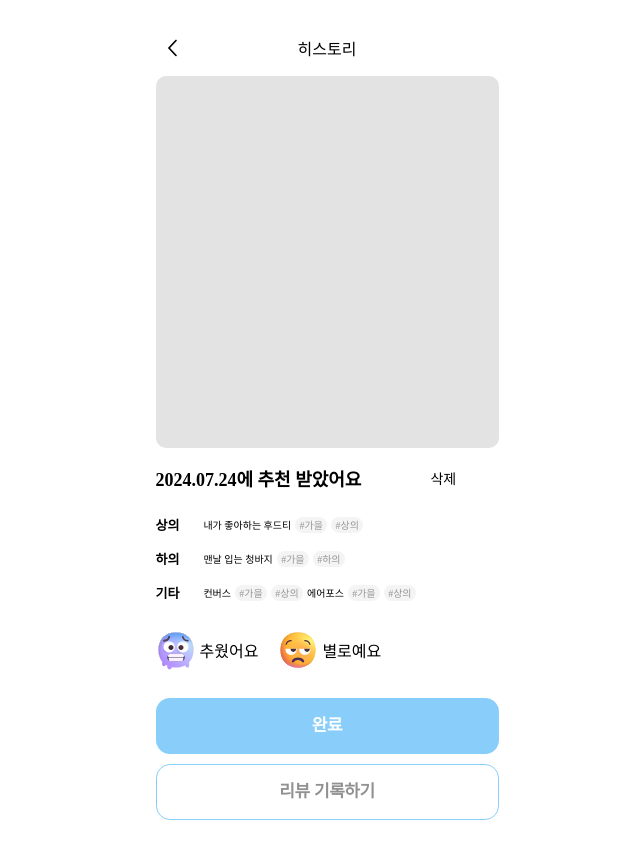
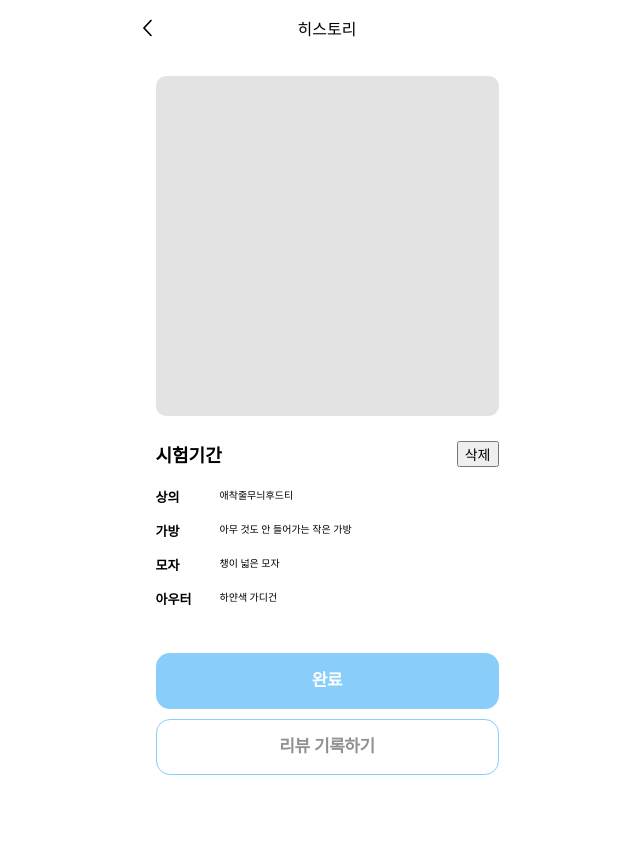
Before and after one commit to git-hubsalt/omoib-frontend, a React (Create React App) app: page /history in a window 1280 px wide. Shown: the whole page, without its empty margins (313-953 px from the left). After the commit the page ends 800 px from the top, so only its background shows below. Built offline with nearby package versions, Linux system fonts and the light colour scheme; a web font is replaced by a local one.

Commit message:
feat: 쿼리파라미터 및 결과창 레이아웃 수정

```diff
--- a/src/App.tsx
+++ b/src/App.tsx
@@ -1,37 +1,15 @@
 import React, {useState} from 'react';
-import styled from 'styled-components';
 import { GlobalStyles } from './styles/GlobalStyles';
 import { BrowserRouter, Route, Routes } from 'react-router-dom';
-
-import { recommendationData, fittingData } from './data';
 
 import MainPage from './pages/MainPage/index';
 import KakaoCallback from "./pages/KakaoCallback";
 import RegisterPage from "./pages/Register";
 import JoinPage from "./pages/Join";
 import History from './pages/History';
+import ShowResult from './pages/ShowResult';
 
 const App: React.FC = () => {
-  const [isVirtualFitting, setIsVirtualFitting] = useState(false);
-  const [isDeleted, setIsDeleted] = useState(recommendationData);
-  const [currentId, setCurrentId] = useState(recommendationData[0]?.id || -1);
-  const [isRender, setIsRender] = useState(false);
-  const onClickDelete = (id: number) => {
-    if (window.confirm('정말 삭제하시겠습니까?')) {
-      const updatedDataList = isDeleted.filter(item => item.id !== id); // 해당 id의 데이터 삭제
-      setIsDeleted(updatedDataList); // 업데이트된 데이터 리스트로 상태 업데이트
-      setIsRender(true);
-
-    setCurrentId(prevId => {
-    const newCurrentItem = updatedDataList.find(item => item.id !== prevId) || updatedDataList[0];
-    return newCurrentItem?.id || -1;
-    });
-  }
-  };
-  const currentIdForPage = isVirtualFitting
-  ? fittingData[0]?.id || 1
-  : recommendationData[0]?.id || 1;
-
   return (
       <div className="App">
         <BrowserRouter>
@@ -45,7 +23,8 @@ const App: React.FC = () => {
             <Route path="/virtual-fitting" element={<MainPage/>}/> // 가상 피팅
             <Route path="/closet" element={<MainPage/>}/> // 옷장
             <Route path="/wish" element={<MainPage/>}/> // 위시
-            <Route path="/history" element={<History recommendationData={recommendationData} fittingData={fittingData} isVirtualFitting={false} onClickDelete={onClickDelete} currentId={currentIdForPage}/>}/> // 히스토리
+            <Route path="/history" element={<History/>}/> // 히스토리
+            <Route path="/result" element={<ShowResult/>}/> // 피팅&코디 결과
           </Routes>
         </BrowserRouter>
 
--- a/src/data.tsx
+++ b/src/data.tsx
@@ -1,134 +1,48 @@
-import Cold from "./assets/faces/cold-face.svg";
-import Tongue from "./assets/faces/face-with-tongue.svg";
-import Hot from "./assets/faces/hot-face.svg";
-import Hearts from "./assets/faces/smiling-face-with-hearts.svg";
-import Smilling from "./assets/faces/smiling-face.svg";
-import Unamused from "./assets/faces/unamused-face.svg";
-
 export const recommendationData = [{
   id: 1,
   date: '2024.07.24',
+  Title: '시험기간',
   categories: [
     {
       category: '상의',
-        items: [
-          {
-            name: '내가 좋아하는 후드티',
-            tags: ['가을', '상의']
-          }
-        ]
+      itemName: '애착줄무늬후드티',
     },
     {
-        category: '하의',
-        items: [
-          {
-            name: '맨날 입는 청바지',
-            tags: ['가을', '하의']
-          }
-        ]
+      category: '가방',
+      itemName: '아무 것도 안 들어가는 작은 가방',
     },
     {
-        category: '기타',
-        items: [
-          {
-            name: '컨버스',
-            tags: ['가을', '상의']
+      category: '모자',
+      itemName: '챙이 넓은 모자',
     },
     {
-            name: '에어포스',
-            tags: ['가을', '상의']
+      category: '아우터',
+      itemName: '하얀색 가디건',
     }
-        ]
-      }
-    ]
-  },
-  {
-    id: 2,
-    date: '2024.07.27',
-    categories: [
-      {
-        category: '상의',
-        items: [
-          {
-            name: '후드티',
-            tags: ['가을', '상의']
-          }
-        ]
-      },
-      {
-        category: '하의',
-        items: [
-          {
-            name: '청바지',
-            tags: ['가을', '하의']
-          }
-        ]
-      },
-      {
-        category: '기타',
-        items: [
-          {
-            name: '컨버스',
-            tags: ['가을', '상의']
-          },
-          {
-            name: '에어포스',
-            tags: ['가을', '상의']
-          }
-        ]
-      }
-    ]
-  },
-];
+  ],
+}];
 
 
 export const fittingData = [{
   id: 1,
-  date: '2024.07.24',
+  date: '2024.07.25',
+  Title: '캐주얼',
   categories: [
     {
-      category: '상의',
-      items: [
-        {
-          name: '내가 좋아하는 후드티',
-          tags: ['가을', '상의']
-        }
-      ]
+      category: '한벌옷',
+      itemName: '노란 원피스',
     },
     {
-      category: '하의',
-      items: [
-        {
-          name: '맨날 입는 청바지',
-          tags: ['가을', '하의']
-        }
-      ]
+      category: '가방',
+      itemName: '아무 것도 안 들어가는 작은 가방',
     },
     {
-      category: '기타',
-      items: [
-        {
-          name: '컨버스',
-          tags: ['가을', '상의']
+      category: '모자',
+      itemName: '챙이 넓은 모자',
     },
     {
-          name: '털모자',
-          tags: ['겨울', '상의']
+      category: '아우터',
+      itemName: '하얀색 가디건',
     }
-      ]
-    }
-  ]
+  ],
 }];
-
-export const ReviewData = {
-  temperature: [
-    { label: '추웠어요', emojiSrc: Cold },
-    { label: '좋았어요', emojiSrc: Smilling },
-    { label: '더웠어요', emojiSrc: Hot },
-  ],
-  likeability: [
-    { label: '별로예요', emojiSrc: Unamused },
-    { label: '좋았어요', emojiSrc: Tongue },
-    { label: '다음에 또 입을래요', emojiSrc: Hearts },
-  ],
-};
--- a/src/pages/History.tsx
+++ b/src/pages/History.tsx
@@ -1,61 +1,36 @@
 import React, { useState } from 'react';
+import { useLocation } from 'react-router-dom';
 import * as H from "../styles/HistoryStyles";
-import TagButton from '../components/Button/TagButton';
 import Header from '../components/Header/Header';
 import ClickButton from '../components/Button/ClickButton';
-import { ReviewData } from '../data';
+import { recommendationData, fittingData } from '../data';
 
-interface recommendationData {
-  id: number;
-  date: string;
-  categories: {
-      category: string;
-      items: {
-          name: string;
-          tags: string[];
-      }[];
-  }[];
+const History: React.FC = () => {
+  // 쿼리 파라미터를 가져옴
+  // const location = useLocation();
+  const searchParams = new URLSearchParams(window.location.search);
 
-}
+  // 쿼리 파라미터에서 id와 isVirtualFitting 값을 가져옴
+  const id = parseInt(searchParams.get('id') || '1', 10); // 기본값 1
+  const isVirtualFittingParam = searchParams.get('isVirtualFitting');
 
-interface Props {
-  recommendationData: recommendationData[];
-  fittingData: recommendationData[];
-  isVirtualFitting: boolean;
-  onClickDelete: (id: number) => void;
-  currentId: number;
-}
-
-const History: React.FC<Props> = ({ recommendationData, fittingData, isVirtualFitting, onClickDelete, currentId }) => {
-  //data=현재 Id / currentId는 현재 선택된 아이디를 나타낸 것 / 가상피팅이랑 코디추천이랑 다르게 데이터 받아와야 함 히스토리도
-  const data = isVirtualFitting ? fittingData.find(item => item.id === currentId) : recommendationData.find(item => item.id === currentId);
+  const data = isVirtualFittingParam
+    ? fittingData.find(item => item.id === id)
+    : recommendationData.find(item => item.id === id);
 
     // 데이터가 없을 때의 처리(에러 처리 안할 시 오류 발생)
     if (!data) {
       return <div>No data found</div>;
     }
 
+    const renderCategories = () => {
+      return data.categories.map((category, index) => (
+        <H.InfoContainer key={index}>
+          <H.InfoBoldText>{category.category}</H.InfoBoldText>
+          <H.InfoNormalText>{category.itemName}</H.InfoNormalText>
+        </H.InfoContainer>
+      ))};
 
-  //데이터 받아오는 공통 함수 (상의, 하의, 기타)
-  const renderCategory = (categoryName: string) => {
-    const category = data?.categories.find(category => category.category === categoryName);
-    console.log("category", category)
-    console.log(data)
-
-    return (
-      <H.InfoWrapper>
-        <H.InfoBoldText>{categoryName}</H.InfoBoldText>
-        {category?.items.map((item, index) => (
-          <H.InfoWrapper key={index}>
-            <H.InfoNormalText>{item.name}</H.InfoNormalText>
-            {item.tags.map((tag, tagIndex) => (
-              <TagButton key={tagIndex} name={tag} withHash={true} />
-            ))}
-          </H.InfoWrapper>
-        ))}
-      </H.InfoWrapper>
-    );
-  };
   //푸터 버튼 이벤트
   const handleClick = () => {
     console.log('Button clicked!');
@@ -67,25 +42,13 @@ const History: React.FC<Props> = ({ recommendationData, fittingData, isVirtualFi
       <H.Result />
       <H.InfoWrapper>
         <H.DateText>
-        {isVirtualFitting ? `${data.date}에 가상피팅했어요` : `${data.date}에 추천 받았어요`}
+          {data.Title}
         </H.DateText>
-        <H.Delete onClick={() => onClickDelete(data.id)}>삭제</H.Delete>
+        <H.Delete>삭제</H.Delete>
       </H.InfoWrapper>
-      <H.InfoContainer>
-        {renderCategory('상의')}
-        {renderCategory('하의')}
-        {renderCategory('기타')}
-      </H.InfoContainer>
-      <H.ReviewWrapper>
-        <H.InfoWrapper>
-          <img src={ReviewData.temperature[0].emojiSrc} alt="추웠어요" />
-          {ReviewData.temperature[0].label}
-        </H.InfoWrapper>
-        <H.InfoWrapper>
-          <img src={ReviewData.likeability[0].emojiSrc} alt="별로예요" />
-          {ReviewData.likeability[0].label}
-        </H.InfoWrapper>
-      </H.ReviewWrapper>
+      <H.InfoLayout>
+        {renderCategories()}
+      </H.InfoLayout>
       <H.ButtonWrapper>
         <ClickButton variant='historyButton' onClick={handleClick}>
           완료
--- a/src/pages/ShowResult.tsx
+++ b/src/pages/ShowResult.tsx
@@ -1,59 +1,34 @@
 // 코디 추천 결과랑 가상피팅 결과를 조건문 써서 2개 렌더링하기
 import React from 'react';
 import * as S from "../styles/ShowResultStyles";
-import TagButton from '../components/Button/TagButton';
 import Header from '../components/Header/Header';
 import ClickButton from '../components/Button/ClickButton';
-
-interface RecommendationData {
-  id: number;
-  date: string;
-  categories: {
-      category: string;
-      items: {
-          name: string;
-          tags: string[];
-      }[];
-  }[];
-
-}
-
-interface Props {
-  recommendationData: RecommendationData[];
-  fittingData: RecommendationData[];
-  isVirtualFitting: boolean;
-  currentId: number;
-}
+import { recommendationData, fittingData } from '../data';
+import { InfoContainer } from '../styles/HistoryStyles';
 
 //현재 태그 정보 데이터는 이전 페이지에서 props로 받고 있고, 리뷰결과는 바로 더미데이터 페이지에서 받아오고 있음. 뭐가 더 좋을까
-const ShowResult: React.FC<Props> = ({ recommendationData, fittingData, isVirtualFitting, currentId }) => {
-  const data = isVirtualFitting ? fittingData : recommendationData;
+const ShowResult: React.FC= () => {
+  const searchParams = new URLSearchParams(window.location.search);
+  const id = parseInt(searchParams.get('id') || '1', 10); // 기본값 1
+  const isVirtualFittingParam = searchParams.get('isVirtualFitting');
 
-  const Id = data.find(item => item.id === currentId);
+
+  const data = isVirtualFittingParam
+    ? fittingData.find(item => item.id === id)
+    : recommendationData.find(item => item.id === id);
 
     // 데이터가 없을 때의 처리
-    if (!Id) {
+    if (!data) {
       return <div>No data found</div>;
     }
 
-  //데이터 받아오는 공통 함수 (상의, 하의, 기타)
-  const renderCategory = (categoryName: string) => {
-    const category = Id?.categories.find(category => category.category === categoryName);
-
-    return (
-      <S.InfoWrapper>
-        <S.InfoBoldText>{categoryName}</S.InfoBoldText>
-        {category?.items.map((item, index) => (
+    const renderCategories = () => {
+      return data.categories.map((category, index) => (
         <S.InfoWrapper key={index}>
-            <S.InfoNormalText>{item.name}</S.InfoNormalText>
-            {item.tags.map((tag, tagIndex) => (
-              <TagButton key={tagIndex} name={tag} withHash={true} />
-            ))}
+          <S.InfoBoldText>{category.category}</S.InfoBoldText>
+          <S.InfoNormalText>{category.itemName}</S.InfoNormalText>
         </S.InfoWrapper>
-        ))}
-      </S.InfoWrapper>
-    );
-  };
+      ))};
 
   const handleClick = () => {
     console.log('Button clicked!');
@@ -61,19 +36,15 @@ const ShowResult: React.FC<Props> = ({ recommendationData, fittingData, isVirtua
 
   return (
     <S.ShowResultBox>
-      <Header text={isVirtualFitting ? '가상 피팅 결과' : '코디 추천 결과'} />
-      <S.Container>
+      <Header text={isVirtualFittingParam ? '가상 피팅 결과' : '코디 추천 결과'} />
       <S.Result />
       <S.DateText>
-        {Id.date}에 추천 받았어요.
+        {data.Title}
       </S.DateText>
       <S.InfoContainer>
-          {renderCategory('상의')}
-          {renderCategory('하의')}
-          {renderCategory('기타')}
+        {renderCategories()}
       </S.InfoContainer>
-      </S.Container>
-      {!isVirtualFitting && (
+    {!isVirtualFittingParam && (
     <ClickButton variant='footerButton' onClick={handleClick}>
       코디 추천 결과
     </ClickButton>
--- a/src/styles/HistoryStyles.ts
+++ b/src/styles/HistoryStyles.ts
@@ -5,12 +5,11 @@ export const Container = styled.div`
   flex-direction: column;
   justify-content: space-between;
   height: 100vh;
-  margin: 20px 25px 25px 25px;
   font-family: Pretendard;
 `;
 
 export const Result = styled.div`
-  margin: 0px 0px 17px 0px;
+  margin: 20px 25px 25px 25px;
   border-radius: 10px;
   height: 432px;
   background-color: var(--gray--2);
@@ -24,7 +23,7 @@ export const DateText = styled.div`
 export const InfoBoldText = styled.div`
   font-size: 13px;
   font-weight: 600;
-  margin-right: 20px;
+  width: 45px;
 `;
 
 export const InfoNormalText = styled.div`
@@ -32,20 +31,26 @@ export const InfoNormalText = styled.div`
   font-weight: 500;
 `;
 
-export const InfoContainer = styled.div` //정보 담은 컨테이너
+export const InfoLayout = styled.div` //정보 담은 컨테이너
   display:flex;
-  margin-top: 24px;
+  margin-top: 19px;
   flex-direction: column;
   gap: 15px;
+  margin: 20px 25px 25px 25px;
+`;
+
+export const InfoContainer = styled.div` //태그 정보 한줄 씩
+  display: flex;
+  gap: 19px;
 `;
 
 export const InfoWrapper = styled.div` //태그 정보 한줄 씩
   display: flex;
-  gap: 4px;
-  align-items: center;
+  justify-content: space-between;
+  margin: 0px 25px;
 `;
 
-export const Delete = styled.div`
+export const Delete = styled.button`
   color: var(--black);
   font-size: 14px;
   font-weight: 500;
@@ -62,4 +67,5 @@ export const ReviewWrapper = styled.div`
 export const ButtonWrapper = styled.div`
   display: flex;
   flex-direction: column;
+  margin: 20px 25px 25px 25px;
 `;
--- a/src/styles/ShowResultStyles.ts
+++ b/src/styles/ShowResultStyles.ts
@@ -1,14 +1,15 @@
 import styled from "styled-components";
 
-export const Container = styled.div`
+export const ShowResultBox = styled.div`
   display: flex;
   flex-direction: column;
-  margin: 20px 25px 25px 25px;
-  font-family: Pretendard;
+  height: 100vh;
+  justify-content: space-between;
 `;
 
+
 export const Result = styled.div`
-  margin: 0px 0px 17px 0px;
+  margin: 20px 25px 25px 25px;
   border-radius: 10px;
   height: 432px;
   background-color : var(--gray--2);
@@ -17,12 +18,15 @@ export const Result = styled.div`
 export const DateText = styled.div`
   font-size: 18px;
   font-weight: 600;
+  margin: 0px 25px;
 `;
 
 export const InfoBoldText = styled.div`
   font-size: 13px;
   font-weight: 600;
   margin-right: 20px;
+  width: 45px;
+
 `;
 
 export const InfoNormalText = styled.div`
@@ -32,17 +36,12 @@ export const InfoNormalText = styled.div`
 
 export const InfoContainer = styled.div` //정보 담은 컨테이너
   display:flex;
-  margin-top: 24px;
   flex-direction: column;
   gap: 15px;
+  margin: 20px 25px 25px 25px;
 `;
 
 export const InfoWrapper = styled.div` //정보 한줄 씩
   display: flex;
   gap: 4px;
 `;
-
-export const ShowResultBox = styled.div`
-  display: flex;
-  flex-direction: column;
-`;
```
Also changed, not shown: src/ResultTest.tsx (deleted, +0 -61 lines). Lines whose indentation alone changed are shown as unchanged.
